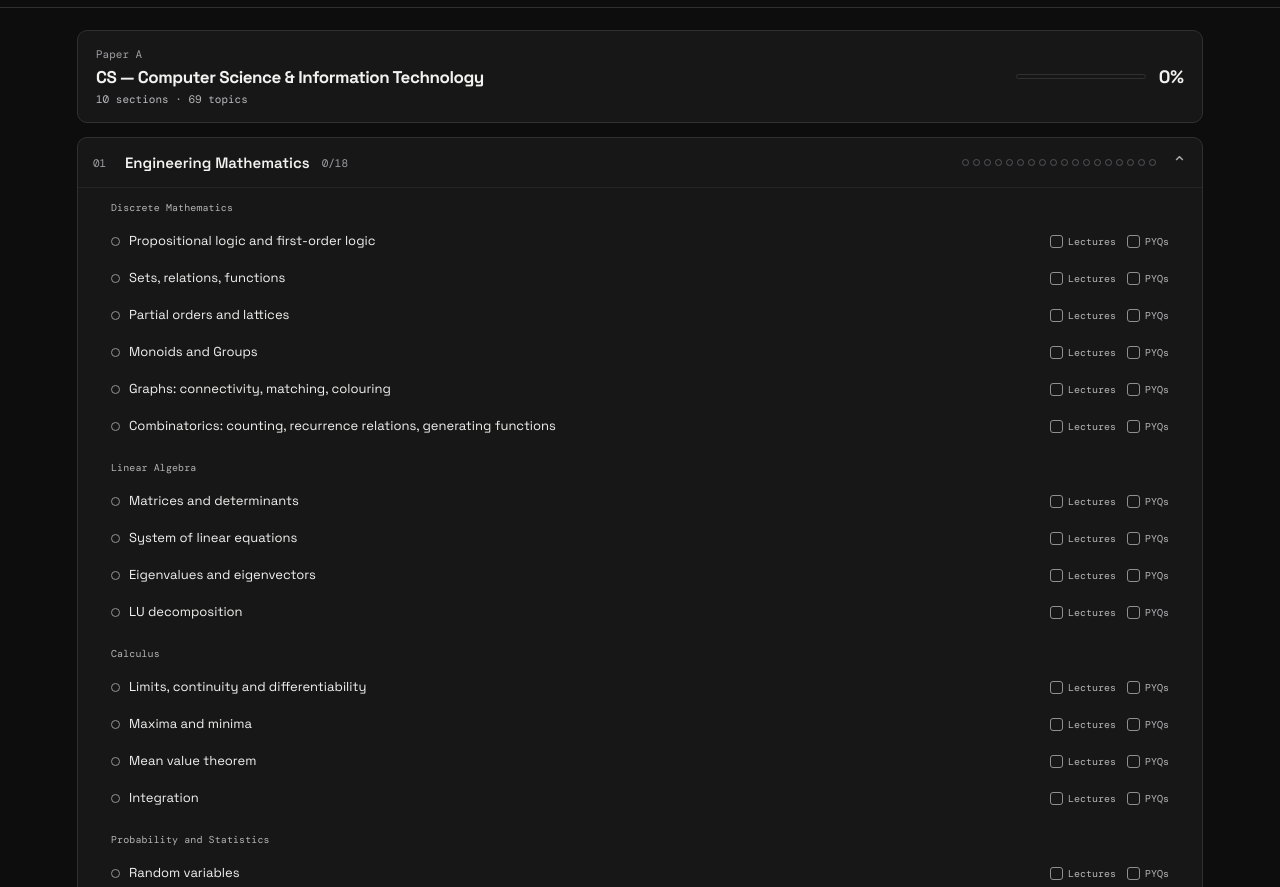
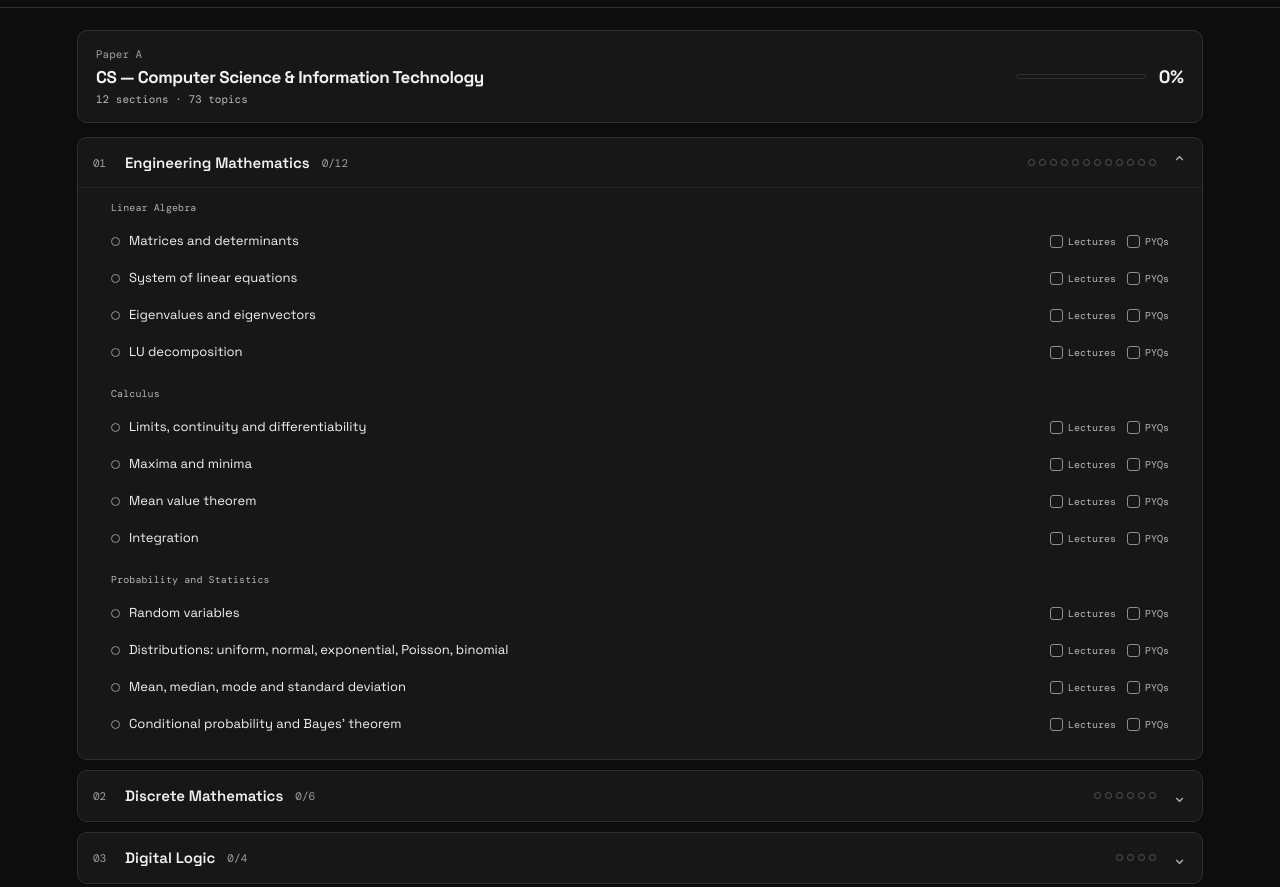
Before and after one commit to SASU004/Gate-Tracker, a plain HTML site: page index.html in a window 1280 px wide. Shown: the part 65-952 px from the top of the page. Drawn offline with nearby package versions, Linux system fonts and the light colour scheme.

Commit message:
Add files via upload

```diff
--- a/index.html
+++ b/index.html
@@ -21,10 +21,11 @@
 </head>
 <body>
   <header class="topbar"><div class="brand"><strong>GATE</strong><strong class="year">2027</strong><span>CS Syllabus Tracker</span></div><div class="exam"><b id="daysRemaining">154</b><small>Days to Exam Window<br>*approx, official dates TBA</small></div></header>
-  <main><section class="paper"><div><div class="eyebrow">Paper A</div><h1>CS — Computer Science &amp; Information Technology</h1><p>10 sections · 69 topics</p></div><div class="paper-progress"><div class="bar"><i id="paperBar"></i></div><b id="paperPercent">0%</b></div></section><div id="sections"></div></main>
+  <main><section class="paper"><div><div class="eyebrow">Paper A</div><h1>CS — Computer Science &amp; Information Technology</h1><p>12 sections · 73 topics</p></div><div class="paper-progress"><div class="bar"><i id="paperBar"></i></div><b id="paperPercent">0%</b></div></section><div id="sections"></div></main>
   <script>
   const syllabus=[
-    ['Engineering Mathematics',[['Discrete Mathematics',['Propositional logic and first-order logic','Sets, relations, functions','Partial orders and lattices','Monoids and Groups','Graphs: connectivity, matching, colouring','Combinatorics: counting, recurrence relations, generating functions']],['Linear Algebra',['Matrices and determinants','System of linear equations','Eigenvalues and eigenvectors','LU decomposition']],['Calculus',['Limits, continuity and differentiability','Maxima and minima','Mean value theorem','Integration']],['Probability and Statistics',['Random variables','Distributions: uniform, normal, exponential, Poisson, binomial','Mean, median, mode and standard deviation','Conditional probability and Bayes\' theorem']]]],
+    ['Engineering Mathematics',[['Linear Algebra',['Matrices and determinants','System of linear equations','Eigenvalues and eigenvectors','LU decomposition']],['Calculus',['Limits, continuity and differentiability','Maxima and minima','Mean value theorem','Integration']],['Probability and Statistics',['Random variables','Distributions: uniform, normal, exponential, Poisson, binomial','Mean, median, mode and standard deviation','Conditional probability and Bayes\' theorem']]]],
+    ['Discrete Mathematics',[['Discrete Mathematics',['Propositional logic and first-order logic','Sets, relations, functions','Partial orders and lattices','Monoids and Groups','Graphs: connectivity, matching, colouring','Combinatorics: counting, recurrence relations, generating functions']]]],
     ['Digital Logic',[['Digital Logic',['Boolean algebra and minimization: algebraic technique, Karnaugh map, tabular method','Design of combinational circuits','Design of sequential circuits','Number representation and arithmetic (fixed point and floating point)']]]],
     ['Computer Organization & Architecture',[['Computer Organization',['Instruction set and addressing modes','Design of arithmetic and logic unit (ALU)','Design of control unit: hardwired and microprogrammed','Memory interfacing and hierarchy: performance, cache memory mapping','I/O interface: interrupt and DMA','Instruction pipelining and pipeline hazards']]]],
     ['Programming & Data Structures',[['Programming and Data Structures',['Programming in C','Recursion','Arrays, stacks, queues, linked lists','Trees and binary search trees','Binary heaps','Graphs']]]],
@@ -33,9 +34,12 @@
     ['Compiler Design',[['Compiler Design',['Lexical analysis, parsing, syntax-directed translation','Runtime environments','Intermediate code generation','Local optimisation','Data flow analyses: constant propagation, liveness analysis, common sub-expression elimination']]]],
     ['Operating Systems',[['Operating Systems',['System calls, processes, threads','Inter-process communication','Concurrency and synchronization','Deadlock','CPU and I/O scheduling','Memory management and virtual memory','File systems']]]],
     ['Databases',[['Databases',['ER-model','Relational model: relational algebra, tuple calculus, SQL','Integrity constraints, normal forms','File organization and indexing (e.g., B and B+ trees)','Transactions and concurrency control']]]],
-    ['Computer Networks',[['Computer Networks',['Principles of layering','Basics of switching: circuit, packet and virtual circuit; performance metrics','Data link layer: error detection, Medium Access Control, Ethernet','Routing: distance vector and link state','IPv4: fragmentation, CIDR notation, Network Address Translation','TCP: flow control and congestion control; socket API','DNS and HTTP']]]]
+    ['Computer Networks',[['Computer Networks',['Principles of layering','Basics of switching: circuit, packet and virtual circuit; performance metrics','Data link layer: error detection, Medium Access Control, Ethernet','Routing: distance vector and link state','IPv4: fragmentation, CIDR notation, Network Address Translation','TCP: flow control and congestion control; socket API','DNS and HTTP']]]],
+    ['General Aptitude',[['General Aptitude',['Verbal Aptitude','Quantitative Aptitude','Spatial Aptitude','Analytical Aptitude']]]]
   ];
-  let state=JSON.parse(localStorage.getItem('gate-cs-2027')||'{}'); let openSections=new Set([0]); const root=document.querySelector('#sections');
+  let state=JSON.parse(localStorage.getItem('gate-cs-2027')||'{}');
+  if(!localStorage.getItem('gate-cs-2027-split-migrated')){const oldState=state;state={};Object.entries(oldState).forEach(([key,value])=>{const match=key.match(/^s(\d+)g(\d+)t(\d+)$/);if(!match)return;let[,section,group,topic]=match;section=+section;group=+group;if(section===0){if(group===0)state[`s1g0t${topic}`]=value;else state[`s0g${group-1}t${topic}`]=value}else state[`s${section+1}g${group}t${topic}`]=value});localStorage.setItem('gate-cs-2027',JSON.stringify(state));localStorage.setItem('gate-cs-2027-split-migrated','true')}
+  let openSections=new Set([0]); const root=document.querySelector('#sections');
   function updateCountdown(){const now=new Date(),today=new Date(now.getFullYear(),now.getMonth(),now.getDate()),examDate=new Date(2027,1,1),days=Math.max(0,Math.round((examDate-today)/86400000));document.querySelector('#daysRemaining').textContent=days} updateCountdown();
   const id=(s,g,t)=>`s${s}g${g}t${t}`; const topicTotal=syllabus.flatMap(x=>x[1]).flatMap(x=>x[1]).length;
   function progress(){let completeActions=0;syllabus.forEach(([,groups],s)=>groups.forEach(([,topics],g)=>topics.forEach((_,t)=>{let x=state[id(s,g,t)]||{};if(x.lec)completeActions++;if(x.pyq)completeActions++})));return Math.round(completeActions/(topicTotal*2)*100)}
```
